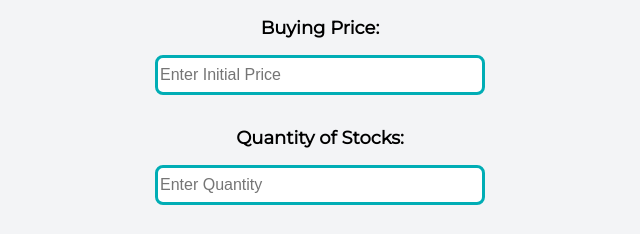
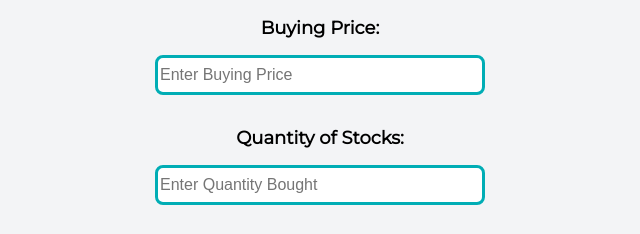
Before and after one commit to Vishnu-Aithal/markFourteen-profitOrLoss, a plain HTML site: page index.html in a window 1280 px wide. Shown: the part 139-373 px from the top of the page, 320-960 px from the left. Drawn offline with Linux system fonts and the light colour scheme.

Commit message:
bugfix- placeholder text update

```diff
--- a/index.html
+++ b/index.html
@@ -15,9 +15,9 @@
     <main class="container">
         <h2>Stock Profit or Loss Calculator</h2>
         <label for="buying price">Buying Price:</label>
-        <input type="number" min=0 step=0.01 id="buying-price" placeholder="Enter Initial Price">
+        <input type="number" min=0 step=0.01 id="buying-price" placeholder="Enter Buying Price">
         <label for="quantity">Quantity of Stocks:</label>
-        <input type="number" min=1 step=1 id="quantity" placeholder="Enter Quantity ">
+        <input type="number" min=1 step=1 id="quantity" placeholder="Enter Quantity Bought ">
         <label for="current price">Current Price:</label>
         <input type="number" min=0 step=0.01 id="current-price" placeholder="Enter Current Price">
         <button class="check-btn" disabled>Tell Me!</button>
```
